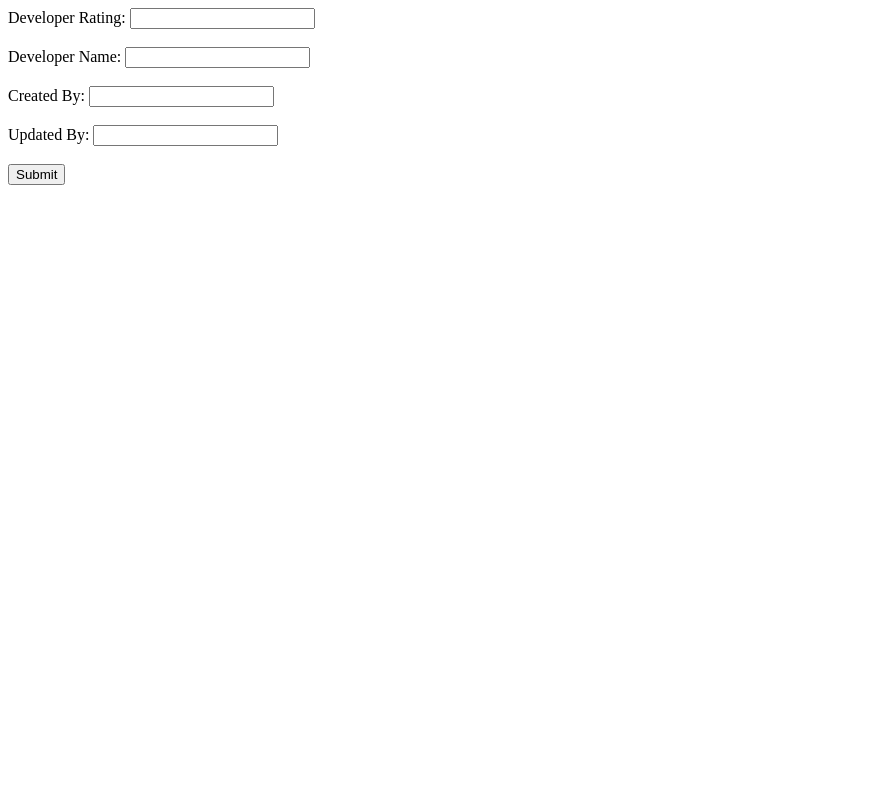
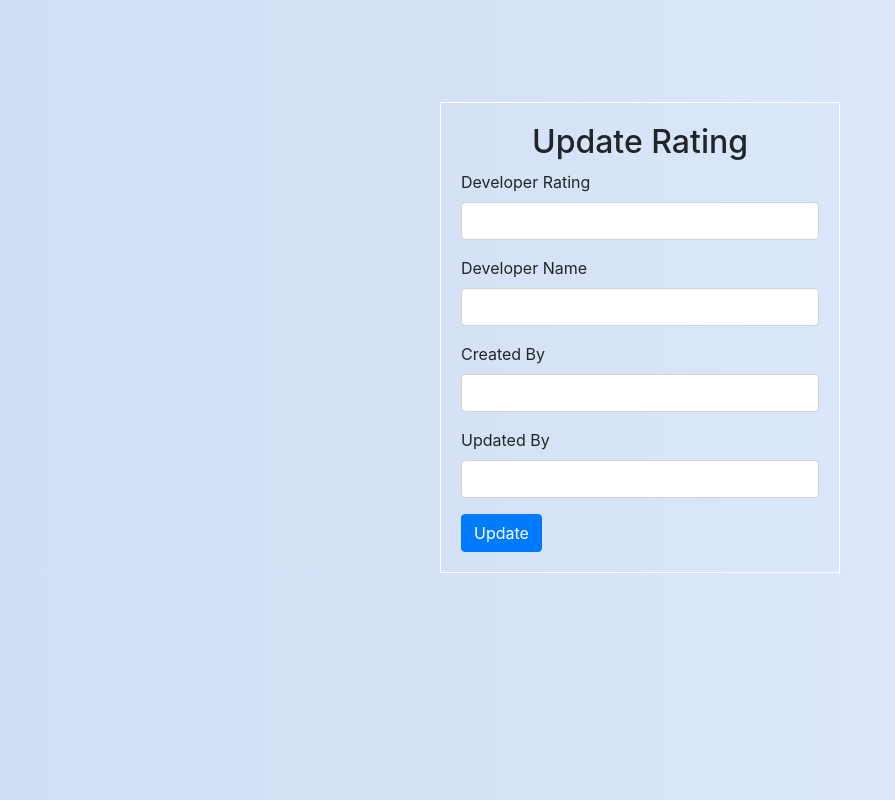
Before and after one commit to deep-tw/console-inhouse, a Django app: template templates/rating/update_rating.html in a window 1280 px wide. Shown: the whole page, without its empty margins (0-895 px from the left). Run offline with Django 4.2, Linux system fonts and the light colour scheme; the template is opened without the code that fills it, so the values that code supplies are empty; some libraries are stand-ins or nearby versions.

Commit message:
fix:integrated Update template for Rating

```diff
--- a/templates/rating/add_rating.html
+++ b/templates/rating/add_rating.html
@@ -107,7 +107,7 @@ body {
     <form action="" method="post">
         {% csrf_token %}
 		<h2>Add Ratings</h2>
-		<p class="hint-text">Give Ratings</p>
+		<p class="hint-text">Give Your Ratings</p>
        <div class="form-group">
         	<input type="number" class="form-control" name="developer_rating" placeholder="Developer Rating" required="required">
         </div>
--- a/templates/rating/update_rating.html
+++ b/templates/rating/update_rating.html
@@ -1,19 +1,49 @@
+<!DOCTYPE html>
 <html>
-    <form action="" method="POST">
-        {% csrf_token %}
+<head>
+	<title>Update Rating</title>
+	<link rel="stylesheet" href="https://stackpath.bootstrapcdn.com/bootstrap/4.4.1/css/bootstrap.min.css" integrity="sha384-Vkoo8x4CGsO3+Hhxv8T/Q5PaXtkKtu6ug5TOeNV6gBiFeWPGFN9MuhOf23Q9Ifjh" crossorigin="anonymous">
+	<style type="text/css">
+		.container{
+			margin-top: 8%;
+			width: 400px;
+			border: ridge 1.5px white;
+			padding: 20px;
+		}
+		body{
+			background: #E0EAFC;  /* fallback for old browsers */
+background: -webkit-linear-gradient(to right, #CFDEF3, #E0EAFC);  /* Chrome 10-25, Safari 5.1-6 */
+background: linear-gradient(to right, #CFDEF3, #E0EAFC); /* W3C, IE 10+/ Edge, Firefox 16+, Chrome 26+, Opera 12+, Safari 7+ */
 
-        <label for="developer_rating">Developer Rating:</label>
-        <input type="number" name="developer_rating" value={{dev_rating.developer_rating}}><br><br>
+		}
+	</style>
+</head>
+<body>
+	<div>
 
-        <label for="developer_name">Developer Name:</label>
-        <input type="text" name="developer_name" value={{dev_rating.developer_name}}><br><br>
-
-        <label for="created_by">Created By:</label>
-        <input type="text" name="created_by" value={{dev_rating.created_by}}><br><br>
-
-        <label for="updated_by">Updated By:</label>
-        <input type="text" name="updated_by" value={{dev_rating.updated_by}}><br><br>
-
-        <input type="submit" value="Submit">
-      </form>
+	</div>
+	<div class="container">
+		<center><h2>Update Rating</h2></center>
+	<form action=" " method="post">
+    {% csrf_token %}
+		<div class="form-group">
+    <label for="developer_rating">Developer Rating</label>
+    <input type="number" class="form-control" id="developer_rating" name="developer_rating" value={{dev_rating.developer_rating}}>
+  </div>
+  <div class="form-group">
+    <label for="developer_name">Developer Name</label>
+    <input type="text" class="form-control" id="developer_name" name="developer_name" value={{dev_rating.developer_name}}>
+  </div>
+  <div class="form-group">
+    <label for="created_by">Created By</label>
+    <input type="text" class="form-control" id="created_by" name="created_by" value={{dev_rating.created_by}}>
+  </div>
+  <div class="form-group">
+    <label for="updated_by">Updated By</label>
+    <input type="text" class="form-control" id="updated_by" name="updated_by" value={{dev_rating.updated_by}}>
+  </div>
+ <button type="submit" class="btn btn-primary" name="update">Update</button>
+</form>
+</div>
+</body>
 </html>
```
